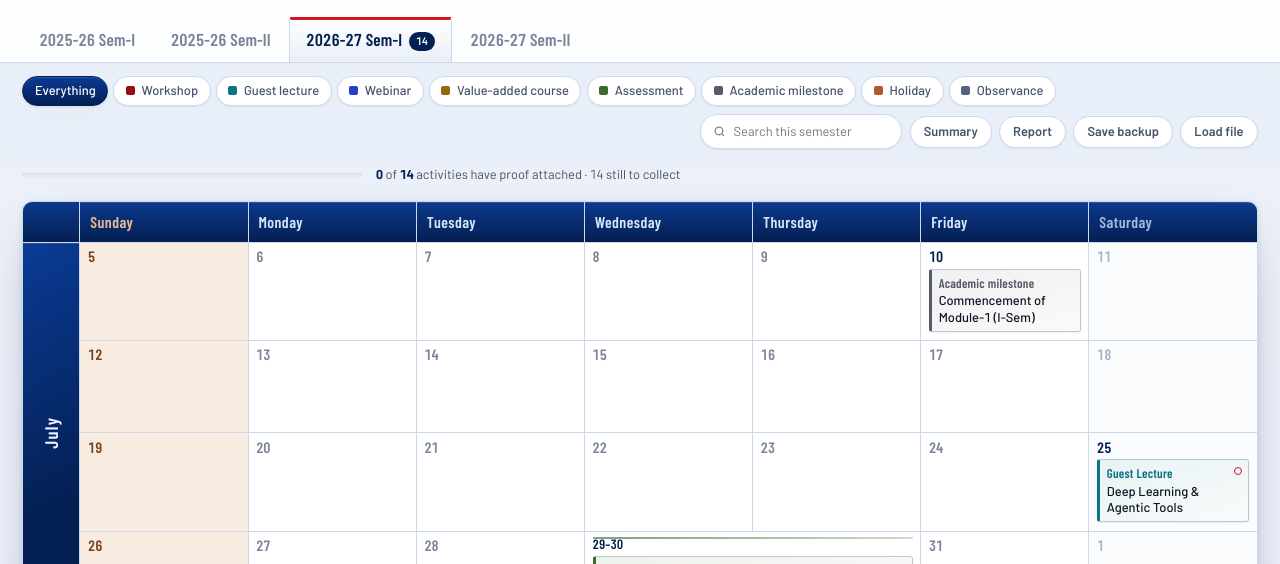
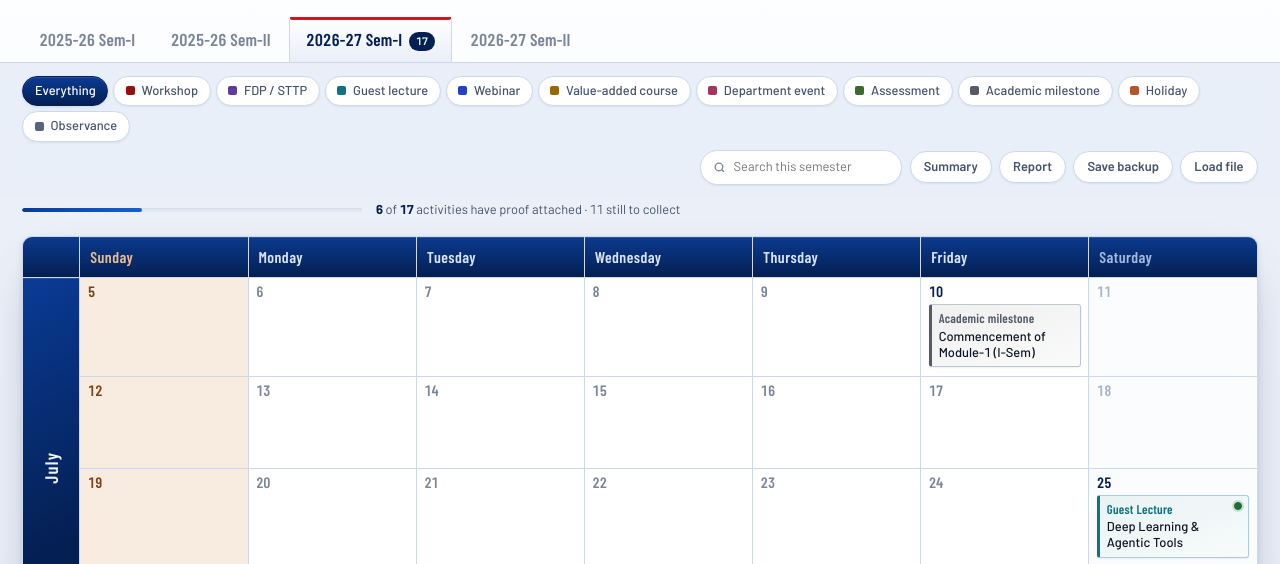
Before and after one commit to Raghava-183/ca-activity-calendar, a plain HTML site: page index.html in a window 1280 px wide. Shown: the part 233-797 px from the top of the page. Drawn offline with nearby package versions, Linux system fonts and the light colour scheme.

Commit message:
Update 2026-27 Sem-I: new events, FDP/STTP category, proof links

```diff
--- a/index.html
+++ b/index.html
@@ -47,6 +47,8 @@
   --c-observance:#55658040;
   --c-observance:#556580;
   --c-academic:#565b67;
+  --c-fdp:#5f3a9e;
+  --c-deptevent:#a3345c;
 
   /* layered elevation */
   --e1:0 1px 2px rgba(4,31,82,.07);
@@ -538,30 +540,33 @@ const TERMS = [
       { id:"e001", start:"2026-07-10", end:"2026-07-10", span:1, category:"academic", kind:"Academic milestone", title:"Commencement of Module-1 (I-Sem)", audience:[] },
       { id:"e002", start:"2026-07-25", end:"2026-07-25", span:1, category:"lecture", kind:"Guest Lecture", title:"Deep Learning & Agentic Tools", audience:[] },
       { id:"e003", start:"2026-07-29", end:"2026-07-30", span:2, category:"assessment", kind:"Assessment", title:"FA-1", audience:[] },
-      { id:"e004", start:"2026-08-07", end:"2026-08-07", span:1, category:"lecture", kind:"Guest Lecture", title:"The Digital Balance: Are You Controlling Technology or Being Controlled?", audience:[] },
-      { id:"e005", start:"2026-08-13", end:"2026-08-13", span:1, category:"webinar", kind:"Webinar", title:"Data to Decisions: AI, Analytics, and Business Intelligence", audience:[] },
+      { id:"e004", start:"2026-08-06", end:"2026-08-08", span:1, category:"fdp", kind:"FDP / STTP", title:"Training program on Agentic Tools for Non-Teaching Staff", audience:[] },
+      { id:"e005", start:"2026-08-07", end:"2026-08-07", span:1, category:"lecture", kind:"Guest Lecture", title:"The Digital Balance: Are You Controlling Technology or Being Controlled?", audience:[] },
       { id:"e006", start:"2026-08-15", end:"2026-08-15", span:1, category:"holiday", kind:"Holiday", title:"Independence day", audience:[] },
       { id:"e007", start:"2026-08-20", end:"2026-08-22", span:3, category:"workshop", kind:"Workshop", title:"3-Day Hands-on Workshop on \"Google Cloud Infrastructure, Data Analytics & AI\" \u2013 Cloud Sphere 360", audience:["III BCA"] },
       { id:"e008", start:"2026-08-25", end:"2026-08-25", span:1, category:"holiday", kind:"Holiday", title:"Milad-un-Nabi", audience:[] },
-      { id:"e009", start:"2026-09-04", end:"2026-09-04", span:1, category:"holiday", kind:"Holiday", title:"Krishnasthami", audience:[] },
-      { id:"e010", start:"2026-09-10", end:"2026-09-12", span:3, category:"workshop", kind:"Workshop", title:"Prompt to product: Building Full Stack Applications with AI", audience:["II MCA"] },
-      { id:"e011", start:"2026-09-14", end:"2026-09-14", span:1, category:"holiday", kind:"Holiday", title:"Vinayaka Chavathi", audience:[] },
-      { id:"e012", start:"2026-09-18", end:"2026-09-18", span:1, category:"lecture", kind:"Guest Lecture", title:"From Classroom to Corporate: Building a Successful IT Career", audience:[] },
-      { id:"e013", start:"2026-09-24", end:"2026-09-26", span:3, category:"workshop", kind:"Workshop", title:"NEXT-GEN SOFTWARE DEVELOPMENT: DEVOPS, DEVSECOPS & CI/CD & IoT Unleashed: Build, Connect & Innovate", audience:["II BCA", "III BCA"] },
-      { id:"e014", start:"2026-10-02", end:"2026-10-02", span:1, category:"holiday", kind:"Holiday", title:"Gandhi Jayanthi", audience:[] },
-      { id:"e015", start:"2026-10-10", end:"2026-10-10", span:1, category:"workshop", kind:"Workshop", title:"From Ideas to AI Agents: A No-Code Development Workshop", audience:["I MCA"] },
-      { id:"e016", start:"2026-10-17", end:"2026-10-17", span:1, category:"webinar", kind:"Webinar", title:"AR/VR and Immersive Technologies", audience:[] },
-      { id:"e017", start:"2026-10-18", end:"2026-10-18", span:1, category:"observance", kind:"Observance", title:"Durgaastami", audience:[] },
-      { id:"e018", start:"2026-10-19", end:"2026-10-19", span:1, category:"holiday", kind:"Holiday", title:"Dasara Holiday", audience:[] },
-      { id:"e019", start:"2026-10-20", end:"2026-10-20", span:1, category:"holiday", kind:"Holiday", title:"Vijaya Dasami", audience:[] },
-      { id:"e020", start:"2026-10-21", end:"2026-10-21", span:1, category:"holiday", kind:"Holiday", title:"Dasara Holiday", audience:[] },
-      { id:"e021", start:"2026-10-24", end:"2026-10-24", span:1, category:"lecture", kind:"Guest Lecture", title:"Cybersecurity in the Modern Digital World", audience:[] },
-      { id:"e022", start:"2026-10-29", end:"2026-10-31", span:3, category:"workshop", kind:"Workshop", title:"AI \u00d7 Git: Your First Web Application A Hands-On No-Code & AI-Assisted Web Development Workshop", audience:["I BCA"] },
-      { id:"e023", start:"2026-11-05", end:"2026-11-07", span:3, category:"workshop", kind:"Workshop", title:"Jenkins & Docker: End-to-End CI/CD and Deployment Workshop", audience:["II MCA"] },
-      { id:"e024", start:"2026-11-08", end:"2026-11-08", span:1, category:"observance", kind:"Observance", title:"Deepavali", audience:[] },
-      { id:"e025", start:"2026-11-20", end:"2026-11-20", span:1, category:"lecture", kind:"Guest Lecture", title:"Emerging Technologies Shaping the Digital Future", audience:[] },
-      { id:"e026", start:"2026-11-28", end:"2026-11-28", span:1, category:"vac", kind:"VAC", title:"Modern Web Development & Cloud-Native Applications", audience:[] },
-      { id:"e027", start:"2026-12-14", end:"2026-12-14", span:1, category:"academic", kind:"Academic milestone", title:"Academic marker \u2014 not captioned in the source sheet", audience:[], needsTitle:true }
+      { id:"e009", start:"2026-08-28", end:"2026-08-28", span:1, category:"deptevent", kind:"Department event", title:"Agentic Day Events", audience:[] },
+      { id:"e010", start:"2026-08-29", end:"2026-08-29", span:1, category:"deptevent", kind:"Department event", title:"AI Talk", audience:[] },
+      { id:"e011", start:"2026-09-04", end:"2026-09-04", span:1, category:"holiday", kind:"Holiday", title:"Krishnasthami", audience:[] },
+      { id:"e012", start:"2026-09-10", end:"2026-09-12", span:3, category:"workshop", kind:"Workshop", title:"Prompt to product: Building Full Stack Applications with AI", audience:["II MCA"] },
+      { id:"e013", start:"2026-09-14", end:"2026-09-14", span:1, category:"holiday", kind:"Holiday", title:"Vinayaka Chavathi", audience:[] },
+      { id:"e014", start:"2026-09-18", end:"2026-09-18", span:1, category:"lecture", kind:"Guest Lecture", title:"From Classroom to Corporate: Building a Successful IT Career", audience:[] },
+      { id:"e015", start:"2026-09-24", end:"2026-09-26", span:3, category:"workshop", kind:"Workshop", title:"NEXT-GEN SOFTWARE DEVELOPMENT: DEVOPS, DEVSECOPS & CI/CD & IoT Unleashed: Build, Connect & Innovate", audience:["II BCA", "III BCA"] },
+      { id:"e016", start:"2026-10-02", end:"2026-10-02", span:1, category:"holiday", kind:"Holiday", title:"Gandhi Jayanthi", audience:[] },
+      { id:"e017", start:"2026-10-10", end:"2026-10-10", span:1, category:"workshop", kind:"Workshop", title:"From Ideas to AI Agents: A No-Code Development Workshop", audience:["I MCA"] },
+      { id:"e018", start:"2026-10-17", end:"2026-10-17", span:1, category:"webinar", kind:"Webinar", title:"AR/VR and Immersive Technologies", audience:[] },
+      { id:"e019", start:"2026-10-18", end:"2026-10-18", span:1, category:"observance", kind:"Observance", title:"Durgaastami", audience:[] },
+      { id:"e020", start:"2026-10-19", end:"2026-10-19", span:1, category:"holiday", kind:"Holiday", title:"Dasara Holiday", audience:[] },
+      { id:"e021", start:"2026-10-20", end:"2026-10-20", span:1, category:"holiday", kind:"Holiday", title:"Vijaya Dasami", audience:[] },
+      { id:"e022", start:"2026-10-21", end:"2026-10-21", span:1, category:"holiday", kind:"Holiday", title:"Dasara Holiday", audience:[] },
+      { id:"e023", start:"2026-10-24", end:"2026-10-24", span:1, category:"lecture", kind:"Guest Lecture", title:"Cybersecurity in the Modern Digital World", audience:[] },
+      { id:"e024", start:"2026-10-29", end:"2026-10-31", span:3, category:"workshop", kind:"Workshop", title:"AI \u00d7 Git: Your First Web Application A Hands-On No-Code & AI-Assisted Web Development Workshop", audience:["I BCA"] },
+      { id:"e025", start:"2026-11-05", end:"2026-11-07", span:3, category:"workshop", kind:"Workshop", title:"Jenkins & Docker: End-to-End CI/CD and Deployment Workshop", audience:["II MCA"] },
+      { id:"e026", start:"2026-11-08", end:"2026-11-08", span:1, category:"observance", kind:"Observance", title:"Deepavali", audience:[] },
+      { id:"e027", start:"2026-11-12", end:"2026-11-16", span:3, category:"fdp", kind:"FDP / STTP", title:"5-day hands-on FDP on Cloud Computing and AI: From Foundations to Intelligent Applications", audience:[] },
+      { id:"e028", start:"2026-11-20", end:"2026-11-20", span:1, category:"lecture", kind:"Guest Lecture", title:"Emerging Technologies Shaping the Digital Future", audience:[] },
+      { id:"e029", start:"2026-11-28", end:"2026-11-28", span:1, category:"vac", kind:"VAC", title:"Modern Web Development & Cloud-Native Applications", audience:[] },
+      { id:"e030", start:"2026-12-14", end:"2026-12-14", span:1, category:"academic", kind:"Academic milestone", title:"Academic marker \u2014 not captioned in the source sheet", audience:[], needsTitle:true }
     ] },
   { id:"2026-27-2", year:"2026-27", sem:"Sem-II", label:"2026-27 Sem-II", range:null, events:[] }
 ];
@@ -571,6 +576,8 @@ const CATS = {
   lecture:   { name:"Guest lecture",      tone:"var(--c-lecture)",    activity:true  },
   webinar:   { name:"Webinar",            tone:"var(--c-webinar)",    activity:true  },
   vac:       { name:"Value-added course", tone:"var(--c-vac)",        activity:true  },
+  fdp:       { name:"FDP / STTP",         tone:"var(--c-fdp)",        activity:true  },
+  deptevent: { name:"Department event",   tone:"var(--c-deptevent)",  activity:true  },
   assessment:{ name:"Assessment",         tone:"var(--c-assessment)", activity:false },
   academic:  { name:"Academic milestone", tone:"var(--c-academic)",   activity:false },
   holiday:   { name:"Holiday",            tone:"var(--c-holiday)",    activity:false },
@@ -622,6 +629,30 @@ function segFor(id,mini){
   </div>`;
 }
 
+/* Proof documents supplied with the departmental workbook. Seeded once per
+   browser; anything the user adds or removes afterwards is left alone. */
+const SEEDED_PROOFS = {
+  "e002":"https://docs.google.com/document/d/17W5_oZ4781eXpi_PPi0aS4sFRcvvZQCo/edit?usp=drive_link&ouid=114858272988243998364&rtpof=true&sd=true",
+  "e004":"https://docs.google.com/document/d/135F1Rl5q71f96NhXspKaGYfCCwmtnwML/edit?usp=sharing&ouid=114858272988243998364&rtpof=true&sd=true",
+  "e005":"https://docs.google.com/document/d/1qe-2a2wrVFAue3IfZvQ_s8f29dH7bWjh/edit?usp=sharing&ouid=114858272988243998364&rtpof=true&sd=true",
+  "e007":"https://drive.google.com/file/d/1SNQMkZr_BJRq0Qud-B8VZTHy2bgz6ZBU/view?usp=sharing",
+  "e009":"https://drive.google.com/file/d/1TzJdHfCuBAPSHqK4TavlZ-C3YUrFXvI3/view?usp=drive_link",
+  "e010":"https://docs.google.com/document/d/1tn4o_qippr1Omq1TPyEo71H7z0_shYE9/edit?usp=drive_link&ouid=114858272988243998364&rtpof=true&sd=true"
+};
+function seedProofs(){
+  let touched = false;
+  Object.entries(SEEDED_PROOFS).forEach(([id,url])=>{
+    const r = rec(id);
+    if(r.seeded) return;
+    r.seeded = true; touched = true;
+    if(!r.proofs.some(p=>p.url===url)){
+      r.proofs.push({ label:"Event report", url, added:"with the 2026-27 workbook" });
+    }
+    if(!r.status) r.status = "completed";
+  });
+  if(touched) saveRecords();
+}
+
 /* ── helpers ─────────────────────────────────────────────── */
 const $  = s => document.querySelector(s);
 const D  = s => new Date(s + "T00:00:00");
@@ -639,6 +670,15 @@ function spanLabel(e){
 }
 const term = id => TERMS.find(t=>t.id===id);
 /* compact form for the report table, where column width is tight */
+/* Drive URLs run to 150+ characters; on paper a readable stub is more use */
+function shortUrl(u){
+  try{
+    const x = new URL(u);
+    const path = x.pathname.replace(/\/(edit|view)$/,"");
+    const t = x.host.replace(/^www\./,"") + path;
+    return t.length > 46 ? t.slice(0,46) + "\u2026" : t;
+  }catch{ return u.length > 46 ? u.slice(0,46) + "\u2026" : u; }
+}
 function shortSpan(e){
   const M = m => MON[m].slice(0,3);
   const a = D(e.start), b = D(e.end);
@@ -664,7 +704,7 @@ function drawTabs(){
 function drawChips(){
   const t = term(state.term);
   const present = [...new Set(t.events.map(e=>e.category))];
-  const order = ["workshop","lecture","webinar","vac","assessment","academic","holiday","observance"]
+  const order = ["workshop","fdp","lecture","webinar","vac","deptevent","assessment","academic","holiday","observance"]
     .filter(c=>present.includes(c));
   $("#chips").innerHTML =
     `<button class="chip" data-cat="all" aria-pressed="${state.filter==="all"}">Everything</button>` +
@@ -704,8 +744,8 @@ function drawCalendar(){
   const byStart = {}, covered = new Set();
   t.events.filter(matches).forEach(e=>{
     (byStart[e.start] ||= []).push(e);
-    for(let d=D(e.start), end=D(e.end); d<=end; d.setDate(d.getDate()+1)){
-      if(iso(d)!==e.start) covered.add(iso(d));
+    for(let k=1; k<e.span; k++){
+      const d = D(e.start); d.setDate(d.getDate()+k); covered.add(iso(d));
     }
   });
 
@@ -978,7 +1018,7 @@ function drawReport(){
   const done = acts.filter(e=>proofCount(e.id)>0);
   const pending = acts.filter(e=>proofCount(e.id)===0);
 
-  const tally = Object.keys(CATS).filter(c=>CATS[c].activity).map(c=>{
+  const tally = ["workshop","fdp","lecture","webinar","vac","deptevent"].filter(c=>CATS[c]).map(c=>{
     const n = acts.filter(e=>e.category===c).length;
     return n ? `<span style="--tone:${CATS[c].tone}"><b>${n}</b> ${esc(CATS[c].name)}${n>1?"s":""}</span>` : "";
   }).join("");
@@ -992,7 +1032,7 @@ function drawReport(){
       <td class="ttl"><b>${esc(e.title)}</b>${(e.audience||[]).length?`<em>${esc(e.audience.join(" \u00b7 "))}</em>`:""}</td>
       <td class="${statusOf(e.id)==="completed"?"st-done":"st-plan"}">${statusOf(e.id)==="completed"?"Completed":"Planned"}</td>
       <td>${ps.length
-        ? `<ul class="pl">${ps.map(x=>`<li><b>${esc(x.label)}</b><span>${esc(x.url)}</span></li>`).join("")}</ul>`
+        ? `<ul class="pl">${ps.map(x=>`<li><b>${esc(x.label)}</b><span>${esc(shortUrl(x.url))}</span></li>`).join("")}</ul>`
         : `<span class="none">Not attached</span>`}</td>
     </tr>`;
   }).join("");
@@ -1168,6 +1208,7 @@ $("#stamp").textContent = "Viewed " + new Date().toLocaleDateString("en-GB",{day
 
 (async function init(){
   await loadRecords();
+  seedProofs();
   readHash();
   if(!location.hash) writeHash();
   render();
```
